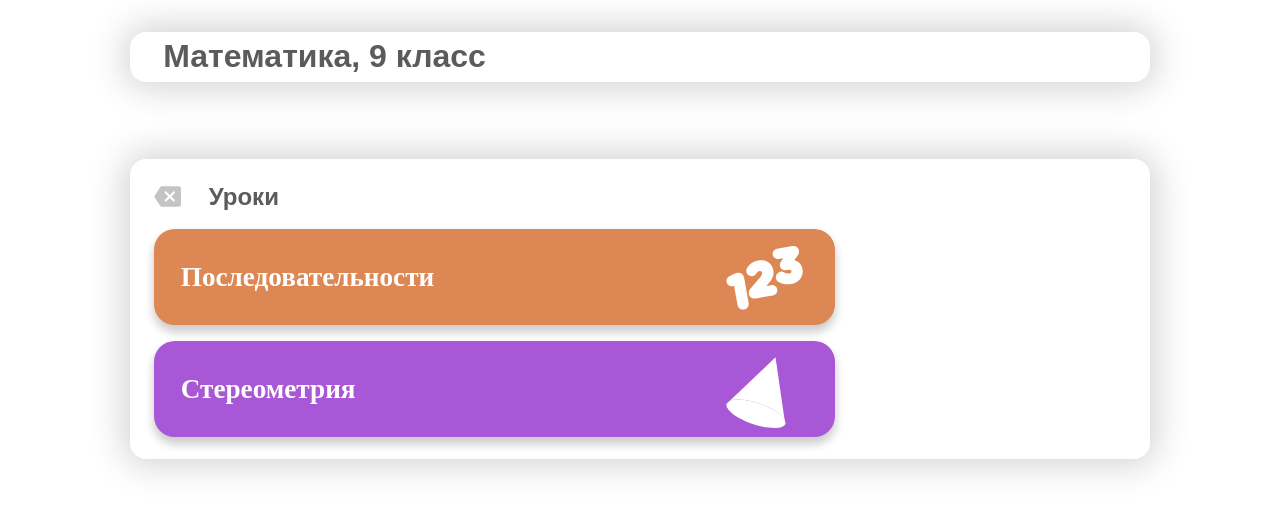
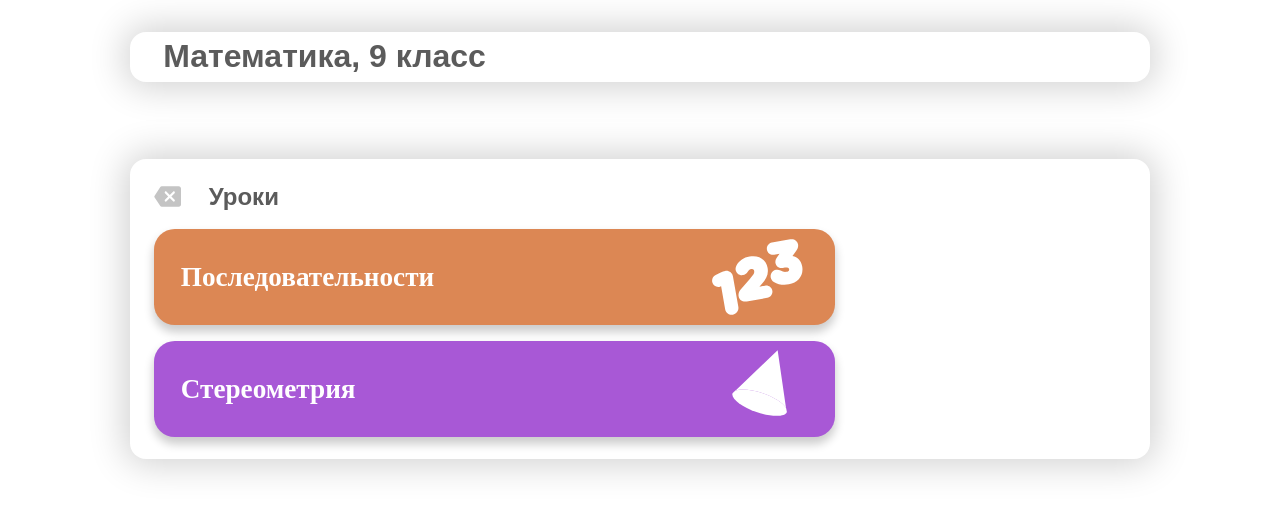
Before and after one commit to platon-p/flaskProject2, a Flask app: page /math in a window 1280 px wide. Shown: the top 514 px of the page. Run offline with Flask 2, Linux system fonts and the light colour scheme.

Commit message:
Добавил карточки уроков

```diff
--- a/static/css/cards.css
+++ b/static/css/cards.css
@@ -24,9 +24,8 @@
 
 .task_image {
     display: inline-block;
-    color: white;
-    width: 4.8em;
+    height: 4.8em;
     float: right;
-    padding-top: 1em;
+    padding-top: 0.6em;
     padding-right: 2em;
 }
```
Also changed, not shown: static/images/123-numbers.svg, static/images/atom.svg.
